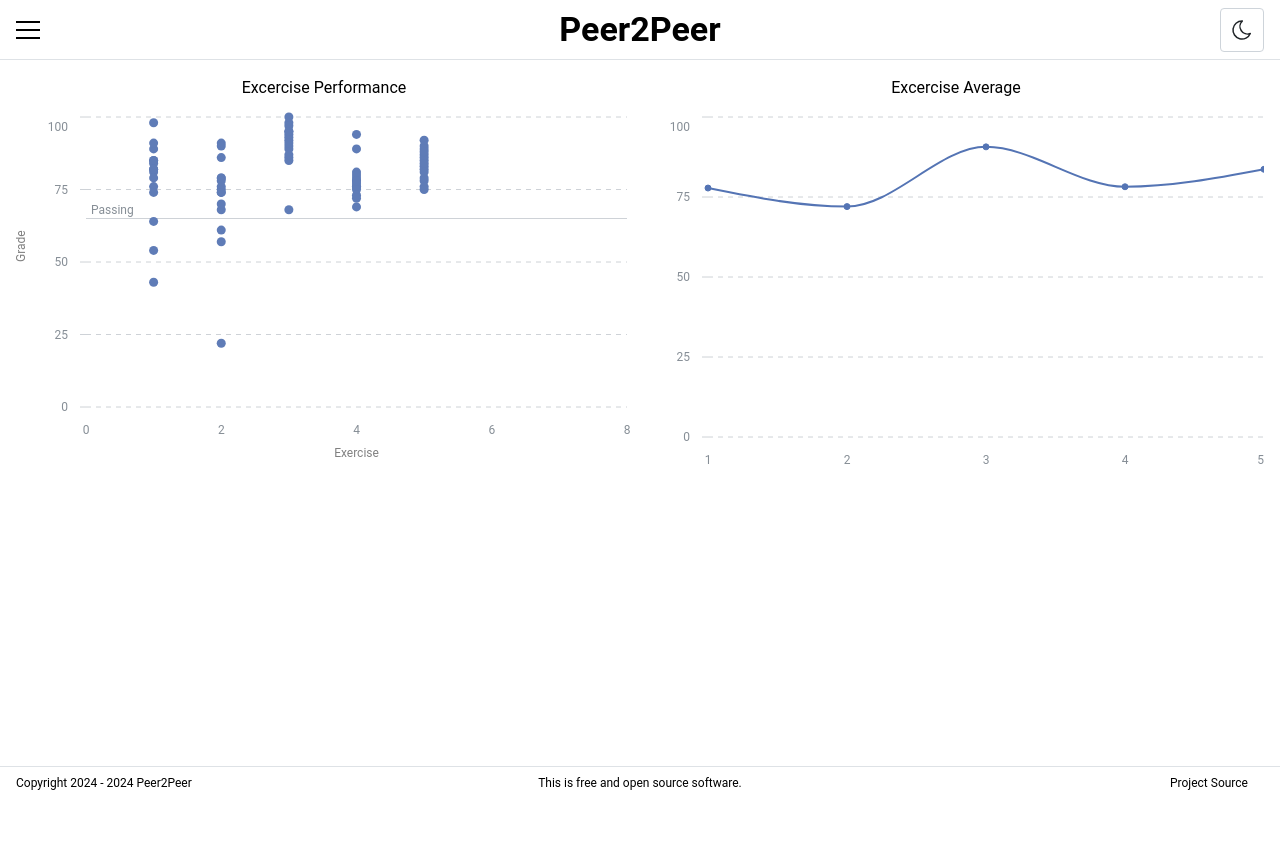
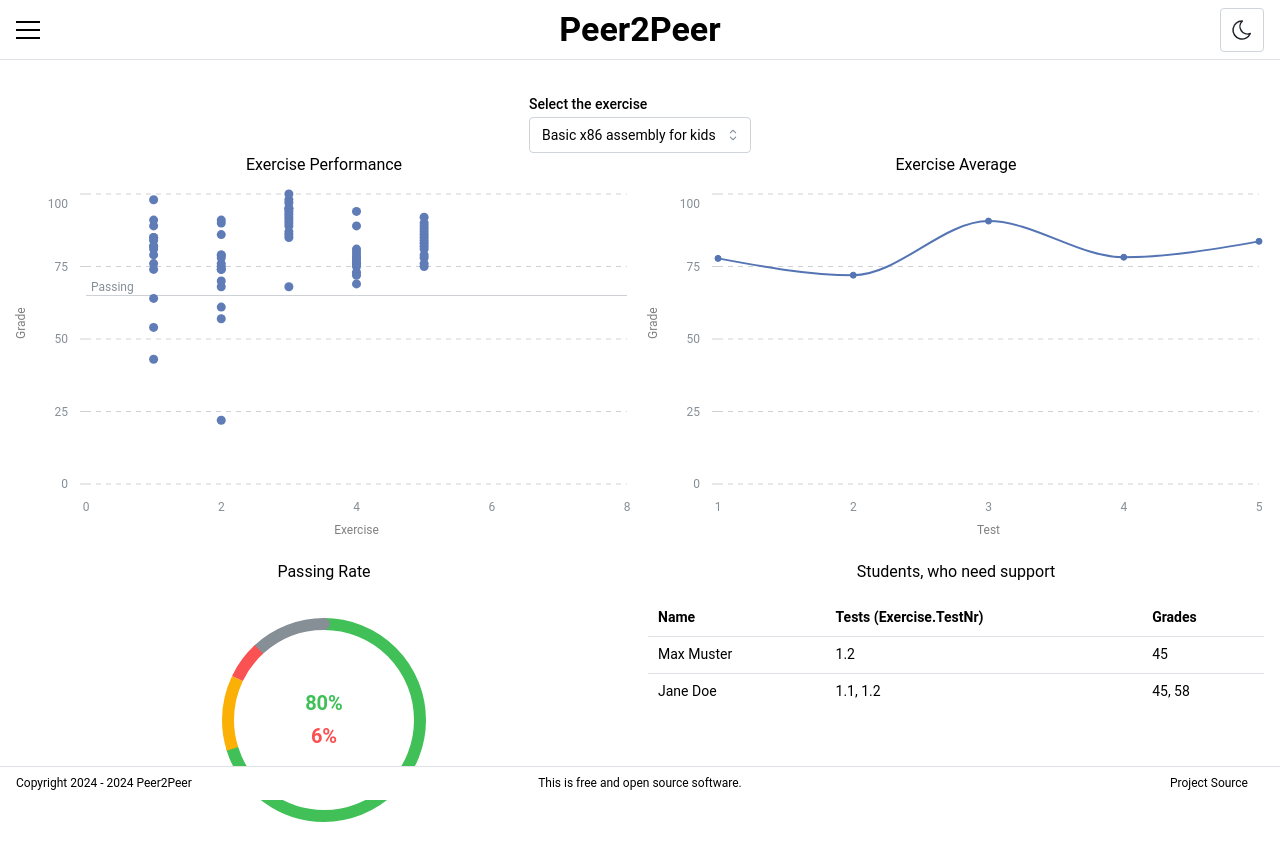
Before and after one commit to ExtraTNT/req-peer2peer-mock-fe, a React (Create React App) app: page /students/statistics in a window 1280 px wide. Before the commit the page ends 800 px from the top, so only its background shows below. Built offline with nearby package versions, Linux system fonts and the light colour scheme.

Commit message:
filtering stuff

```diff
--- /dev/null
+++ b/src/Mock/Students.ts
@@ -0,0 +1,75 @@
+type Student = {
+  name: string
+  firstName: string
+  id: string
+  modules: { id: string; grade: number[]; final: boolean }[]
+}
+
+export const students: Student[] = [
+  {
+    name: "Muster",
+    firstName: "Max",
+    id: "12",
+    modules: [
+      { id: "1", grade: [74, 45, 65], final: false },
+      { id: "2", grade: [86, 76], final: false },
+      { id: "3", grade: [96, 78], final: true },
+      { id: "4", grade: [82, 99], final: true },
+    ],
+  },
+  {
+    name: "Doe",
+    firstName: "Jane",
+    id: "13",
+    modules: [
+      { id: "1", grade: [45, 58, 62], final: false },
+      { id: "2", grade: [54, 50], final: false },
+      { id: "3", grade: [79, 68], final: true },
+      { id: "4", grade: [48, 57], final: true },
+    ],
+  },
+  {
+    name: "Smith",
+    firstName: "John",
+    id: "14",
+    modules: [
+      { id: "1", grade: [88, 91, 79], final: false },
+      { id: "2", grade: [64, 72], final: false },
+      { id: "3", grade: [52, 59], final: true },
+      { id: "4", grade: [73, 80], final: true },
+    ],
+  },
+  {
+    name: "Brown",
+    firstName: "Sarah",
+    id: "15",
+    modules: [
+      { id: "1", grade: [67, 62, 74], final: false },
+      { id: "2", grade: [78, 84], final: false },
+      { id: "3", grade: [85, 91], final: true },
+      { id: "4", grade: [52, 59], final: true },
+    ],
+  },
+  {
+    name: "Lee",
+    firstName: "Michael",
+    id: "16",
+    modules: [
+      { id: "1", grade: [71, 65, 78], final: false },
+      { id: "2", grade: [49, 53], final: false },
+      { id: "3", grade: [82, 88], final: true },
+      { id: "4", grade: [47, 56], final: true },
+    ],
+  },
+  {
+    name: "Garcia",
+    firstName: "Emily",
+    id: "17",
+    modules: [
+      { id: "1", grade: [81, 73, 78], final: false },
+      { id: "2", grade: [94, 89], final: false },
+      { id: "3", grade: [55, 63], final: true },
+      { id: "4", grade: [92, 95], final: true },
+    ],
+  },
+]
--- a/src/pages/Home.tsx
+++ b/src/pages/Home.tsx
@@ -1,10 +1,10 @@
-import { ScrollArea, SimpleGrid } from "@mantine/core"
+import { Blockquote, Center, ScrollArea, SimpleGrid } from "@mantine/core"
 import DashboardCard from "../components/DashboardCard"
 
 export const Home = () => {
   return (
     <ScrollArea h="100%">
-      <SimpleGrid cols={2}>
+      <SimpleGrid type="container" cols={{ base: 1, "800px": 2, "1300px": 3 }}>
         <DashboardCard
           title="My Account"
           to="/account"
@@ -51,6 +51,16 @@ export const Home = () => {
           Marketplace for exercises.
         </DashboardCard>
       </SimpleGrid>
+      <Center p="xl">
+        <Blockquote color="blue" cite="- Peer2Peer Team" mt="xl" w="75%">
+          Peer2Peer is an interactive learning platform that allows children to
+          learn digital skills and basic competencies through play. The various
+          subject areas are packaged in small adventures. The entire eco system
+          is free and opensource with a focus on privacy and extendability.
+          Exercises can be shared over the community, reducing time preparing.
+          Choose on the pannel above what you want to do.
+        </Blockquote>
+      </Center>
     </ScrollArea>
   )
 }
--- a/src/pages/Statistics.tsx
+++ b/src/pages/Statistics.tsx
@@ -1,8 +1,97 @@
-import { Text, ScrollArea, SimpleGrid, Stack } from "@mantine/core"
+import {
+  Text,
+  SimpleGrid,
+  Stack,
+  RingProgress,
+  Center,
+  NativeSelect,
+  Table,
+} from "@mantine/core"
 import { ScatterChart, LineChart } from "@mantine/charts"
 import { data } from "../Mock/StudentsGradesExercise"
+import { students } from "../Mock/Students"
+import { useState } from "react"
+
+interface TableRow {
+  student: string
+  testsWithLowGrades: string
+  grades: string
+}
 
 export const Statistics = () => {
+  const [exercise, setExercise] = useState("1")
+
+  const setExerciseHelper = (name: string) => {
+    switch (name) {
+      case "Basic x86 assembly for kids":
+        setExercise("1")
+        break
+      case "Basic C":
+        setExercise("2")
+        break
+      case "Basic O/I":
+        setExercise("3")
+        break
+      case "Advanced x86 for Kids":
+        setExercise("4")
+        break
+      default:
+        break
+    }
+  }
+
+  const studentsWithLowGrades = students
+    .map((student) => ({
+      firstName: student.firstName,
+      lastName: student.name,
+      modulesWithLowGrade: student.modules
+        .map((module, moduleIndex) => ({
+          moduleId: module.id,
+          lowGrades: module.grade
+            .map((grade, gradeIndex) =>
+              grade < 60 ? { grade, testNumber: gradeIndex + 1 } : null
+            )
+            .filter((gradeInfo) => gradeInfo !== null),
+        }))
+        .filter(
+          (module) =>
+            module.lowGrades.length > 0 && module.moduleId === exercise
+        ),
+    }))
+    .filter((student) => student.modulesWithLowGrade.length > 0)
+
+  console.log(studentsWithLowGrades)
+
+  const studentsWhoNeedHelp: TableRow[] = studentsWithLowGrades.map(
+    (student) => {
+      const lowGradeTests: string[] = []
+      const lowGrades: number[] = []
+
+      student.modulesWithLowGrade.forEach((module) => {
+        module.lowGrades.forEach((gradeInfo) => {
+          if (gradeInfo != null) {
+            lowGradeTests.push(`${module.moduleId}.${gradeInfo.testNumber}`)
+            lowGrades.push(gradeInfo.grade)
+          }
+        })
+      })
+
+      return {
+        student: `${student.firstName} ${student.lastName}`,
+        testsWithLowGrades: lowGradeTests.join(", "),
+        grades: lowGrades.join(", "),
+      }
+    }
+  )
+
+  /*
+  console.log("Student              | Tests with low grades | Grades")
+  console.log("-----------------------------------------------------------")
+  studentsWhoNeedHelp.forEach((row) => {
+    console.log(`${row.student} | ${row.testsWithLowGrades} | ${row.grades}`)
+  })
+  */
+
   let lineData: { exercise: string; avg: number; count: number }[] = []
   data[0].data.forEach((entry) => {
     let set = false
@@ -27,10 +116,25 @@ export const Statistics = () => {
   })
 
   return (
-    <ScrollArea h="100%">
-      <SimpleGrid cols={2}>
+    <>
+      <Center>
+        <NativeSelect
+          mt="md"
+          label="Select the exercise"
+          data={[
+            "Basic x86 assembly for kids",
+            "Basic C",
+            "Basic O/I",
+            "Advanced x86 for Kids",
+          ]}
+          onChange={(e) => {
+            setExerciseHelper(e.target.value)
+          }}
+        />
+      </Center>
+      <SimpleGrid type="container" cols={{ base: 1, "1000px": 2 }}>
         <Stack gap="md">
-          <Text ta="center">Excercise Performance</Text>
+          <Text ta="center">Exercise Performance</Text>
           <ScatterChart
             data={data}
             h={350}
@@ -42,16 +146,66 @@ export const Statistics = () => {
           />
         </Stack>
         <Stack gap="md">
-          <Text ta="center">Excercise Average</Text>
+          <Text ta="center">Exercise Average</Text>
           <LineChart
             data={lineData}
             h={350}
             dataKey="exercise"
             strokeWidth={2}
+            xAxisLabel="Test"
+            yAxisLabel="Grade"
+            yAxisProps={{ domain: [0, 100] }}
             series={[{ name: "avg", label: "Average" }]}
           />
         </Stack>
+        <Stack gap="md">
+          <Text ta="center"> Passing Rate</Text>
+          <Center>
+            <RingProgress
+              size={240}
+              thickness={12}
+              roundCaps
+              sections={[
+                { value: 70, color: "green", tooltip: "Passing: 10 / 15" },
+                { value: 12, color: "yellow", tooltip: "Endangered 2 / 15" },
+                { value: 6, color: "red", tooltip: "Failing 1 / 15" },
+                { value: 12, color: "gray", tooltip: "Unknown 2 / 15" },
+              ]}
+              label={
+                <>
+                  <Text c="green" fw={700} ta="center" size="xl">
+                    80%
+                  </Text>
+                  <Text c="red" fw={700} ta="center" size="xl">
+                    6%
+                  </Text>
+                </>
+              }
+            />
+          </Center>
+        </Stack>
+        <Stack gap="md">
+          <Text ta="center">Students, who need support</Text>
+          <Table>
+            <Table.Thead>
+              <Table.Tr>
+                <Table.Th>Name</Table.Th>
+                <Table.Th>Tests (Exercise.TestNr)</Table.Th>
+                <Table.Th>Grades</Table.Th>
+              </Table.Tr>
+            </Table.Thead>
+            <Table.Tbody>
+              {studentsWhoNeedHelp.map((e) => (
+                <Table.Tr>
+                  <Table.Td>{e.student}</Table.Td>
+                  <Table.Td>{e.testsWithLowGrades}</Table.Td>
+                  <Table.Td>{e.grades}</Table.Td>
+                </Table.Tr>
+              ))}
+            </Table.Tbody>
+          </Table>
+        </Stack>
       </SimpleGrid>
-    </ScrollArea>
+    </>
   )
 }
```
